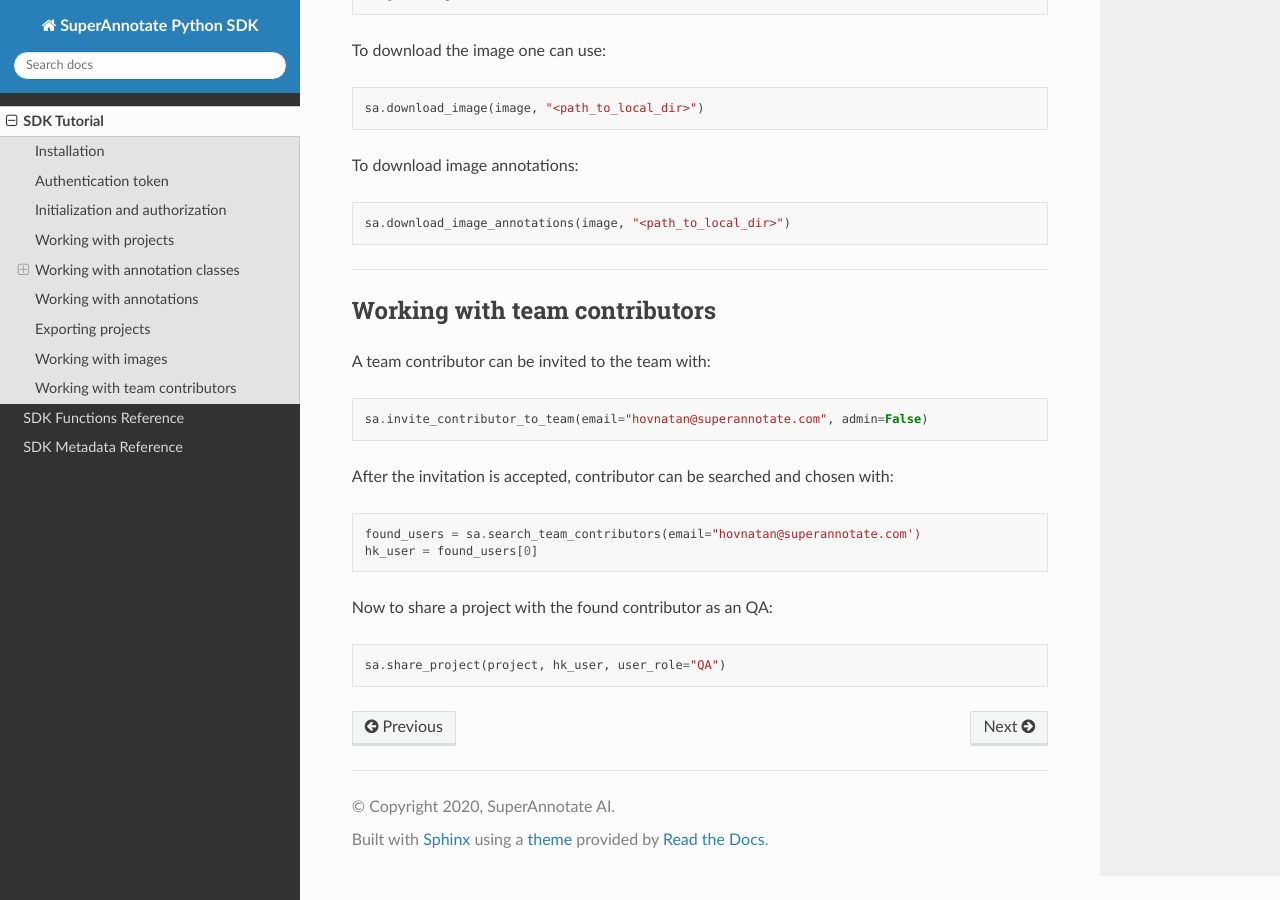
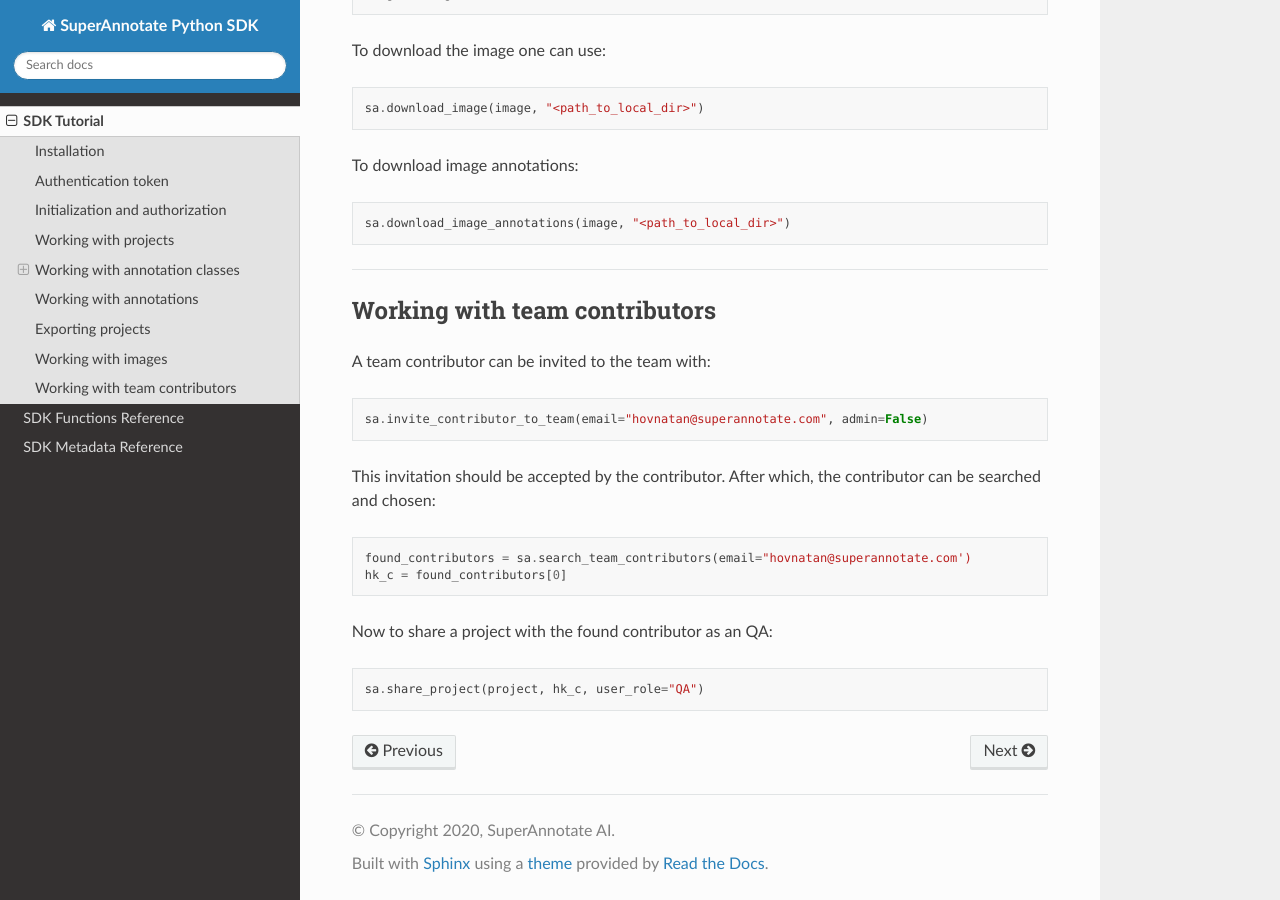
Before and after one commit to superannotateai/superannotate-python-sdk, a Sphinx documentation site: the page built from docs/source/tutorial.sdk.rst, in a window 1280 px wide and 900 px high, scrolled down 4453 px. Built offline with Sphinx 7.4.7 and the Read the Docs theme 2.0.0, drawn with Linux system fonts in a browser that asks for light colours.

Commit message:
Docs improve

```diff
--- a/docs/source/tutorial.sdk.rst
+++ b/docs/source/tutorial.sdk.rst
@@ -254,15 +254,16 @@
    sa.invite_contributor_to_team(email="hovnatan@superannotate.com", admin=False)
 
 
-After the invitation is accepted, contributor can be searched and chosen with:
+This invitation should be accepted by the contributor. After which, the
+contributor can be searched and chosen:
 
 .. code-block:: python
 
-   found_users = sa.search_team_contributors(email="hovnatan@superannotate.com')
-   hk_user = found_users[0]
+   found_contributors = sa.search_team_contributors(email="hovnatan@superannotate.com')
+   hk_c = found_contributors[0]
 
 Now to share a project with the found contributor as an QA:
 
 .. code-block:: python
 
-   sa.share_project(project, hk_user, user_role="QA")
+   sa.share_project(project, hk_c, user_role="QA")
```
